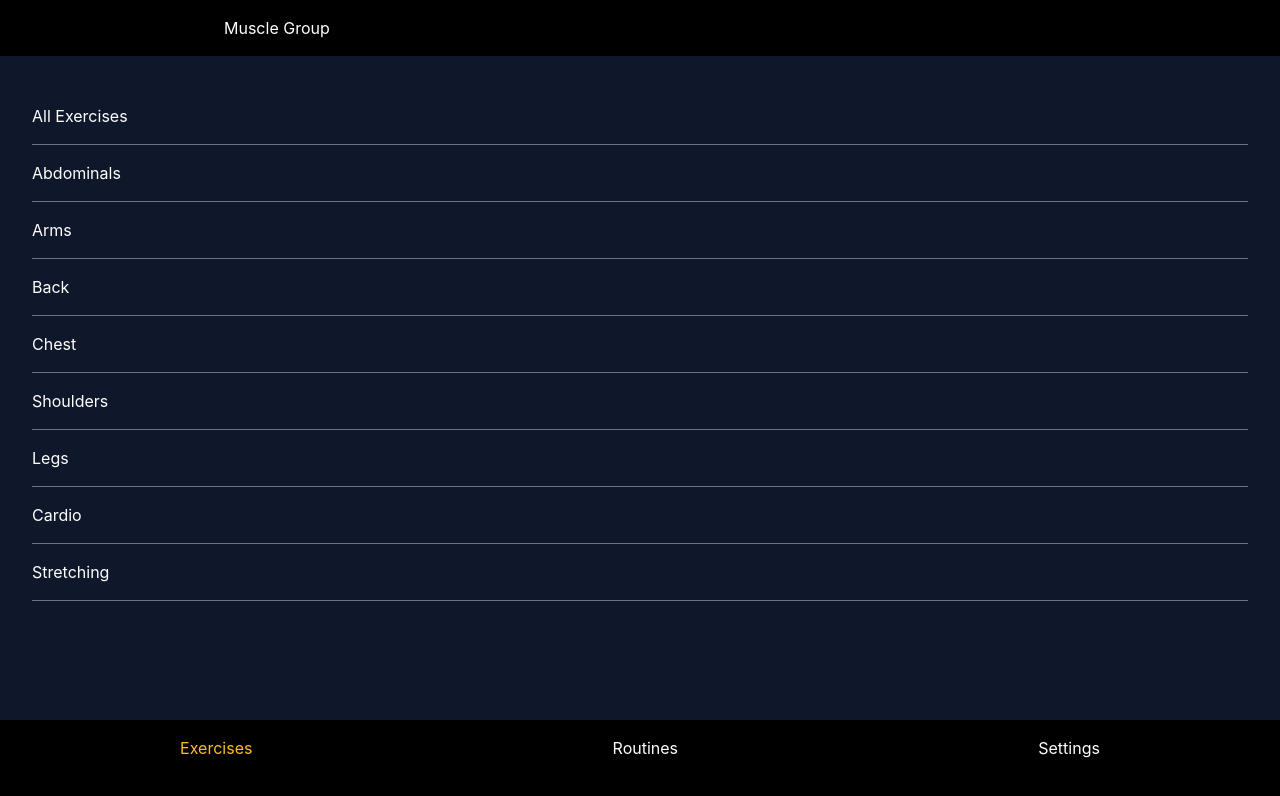
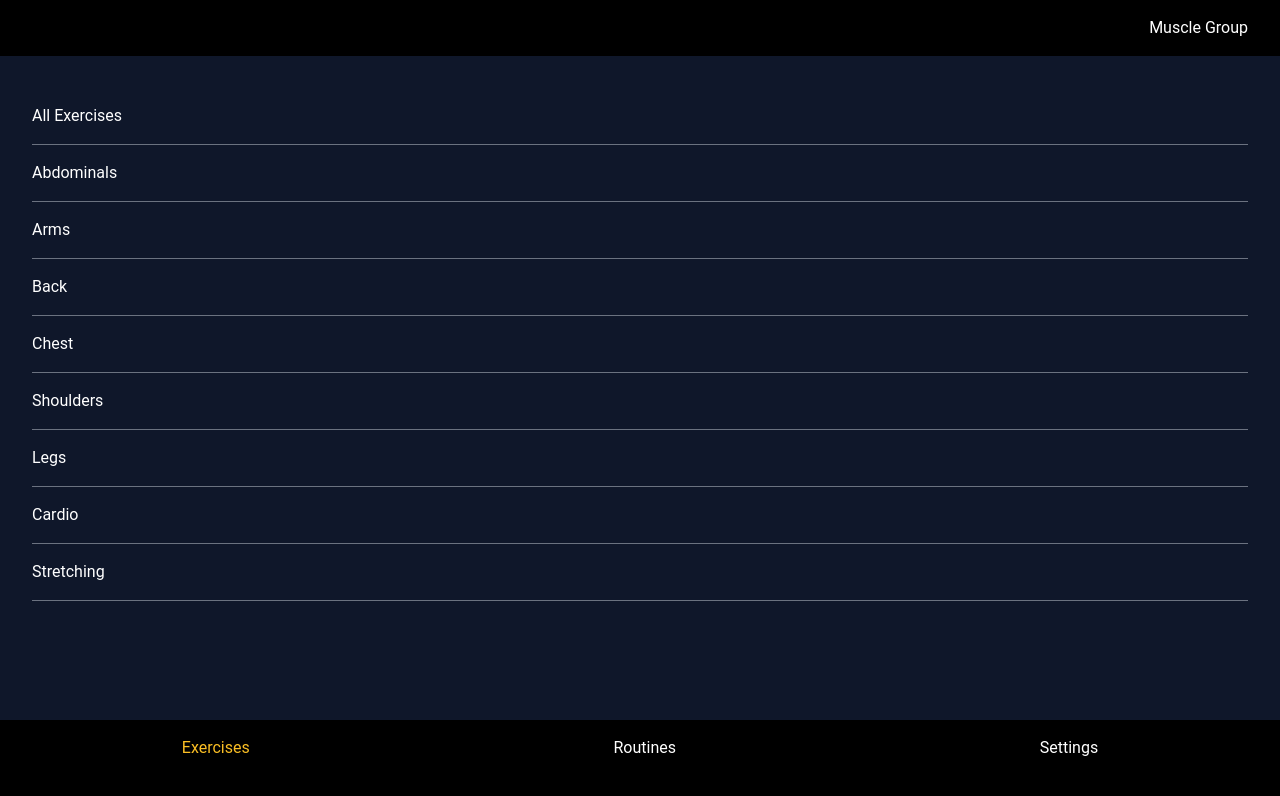
Before and after one commit to andrewmloop/workout-tracker, a React (Create React App) app in the folder client/: page /exercise in a window 1280 px wide. Shown: the top 796 px of the page. Built offline with nearby package versions, Linux system fonts and the light colour scheme.

Commit message:
Adjust Banner component for exercise targets

```diff
--- a/client/src/components/Banner.js
+++ b/client/src/components/Banner.js
@@ -5,13 +5,13 @@ export default function Banner({ bannerText, showBack, showAdd, addFunction, add
 
   return (
     <div className="sticky top-0 left-0 w-full bg-black p-4 text-white">
-      <div className="grid grid-cols-[1fr_4fr_1fr] items-center">
-        <div className="justify-self-start flex">
+      <div className="flex justify-between items-center">
+        <div className="justify-start flex">
           { showBack && <BackButton /> }
         </div>
-        <div className="flex flex-col items-center whitespace-nowrap overflow-x-hidden text-ellipsis">
+        <div className="flex flex-col items-end whitespace-nowrap overflow-x-hidden text-ellipsis ml-[auto]">
           <h1 className="w-full">{bannerText}</h1>
-          <div className="flex flex-center">
+          <div className="flex">
             { targSets &&
               <p className="font-light text-xs text-amber-400">
                 Sets: {targSets}&nbsp;
@@ -24,7 +24,7 @@ export default function Banner({ bannerText, showBack, showAdd, addFunction, add
             }
           </div>
         </div>
-        <div className="justify-self-end">
+        <div className="ml-4">
           { showAdd && <AddButton addFunction={addFunction} addText={addText} /> }
         </div>
       </div>
--- a/client/src/index.css
+++ b/client/src/index.css
@@ -1,6 +1,8 @@
 @tailwind base;
 @tailwind components;
 @tailwind utilities;
+
+@import url('https://fonts.googleapis.com/css2?family=Roboto&display=swap');
 
 * {
     --color-primary: #fbbf24;
@@ -15,7 +17,7 @@
 
 body {
     background-color: #0f172a;
-    font-family: -apple-system, BlinkMacSystemFont, Segoe UI, Roboto, Oxygen,
+    font-family: 'Roboto', -apple-system, BlinkMacSystemFont, Segoe UI, Roboto, Oxygen,
     Ubuntu, Cantarell, Fira Sans, Droid Sans, Helvetica Neue, sans-serif;
 }
 
--- a/client/src/pages/Log.js
+++ b/client/src/pages/Log.js
@@ -140,7 +140,7 @@ export default function Log() {
     for (let obj of arrOfObjs) {
       let date = new Date(obj.date).toDateString();
       if (dates.includes(date)) continue;
-      dates.push(date);
+      dates.unshift(date);
     }
     setDisplayDates(dates);
   };
--- a/client/src/pages/Login.js
+++ b/client/src/pages/Login.js
@@ -62,7 +62,6 @@ export default function Login() {
           body: JSON.stringify(user)
         });
         const data = await res.json();
-        console.log(data);
         if (res.status === 200) {
           localStorage.setItem("token", data.token);
           handleUser(data.data);
```
